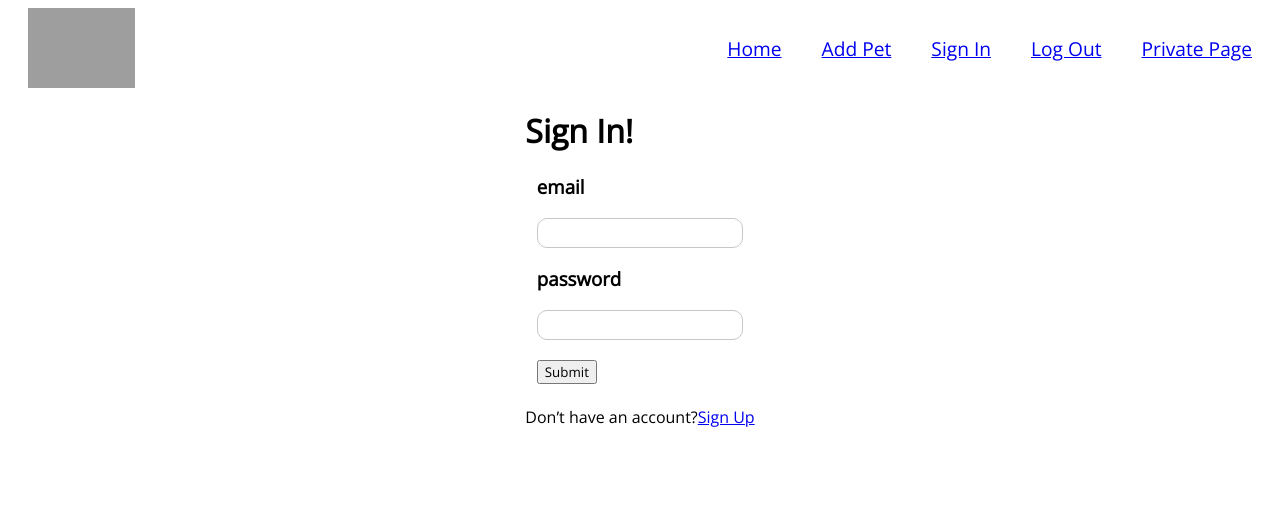
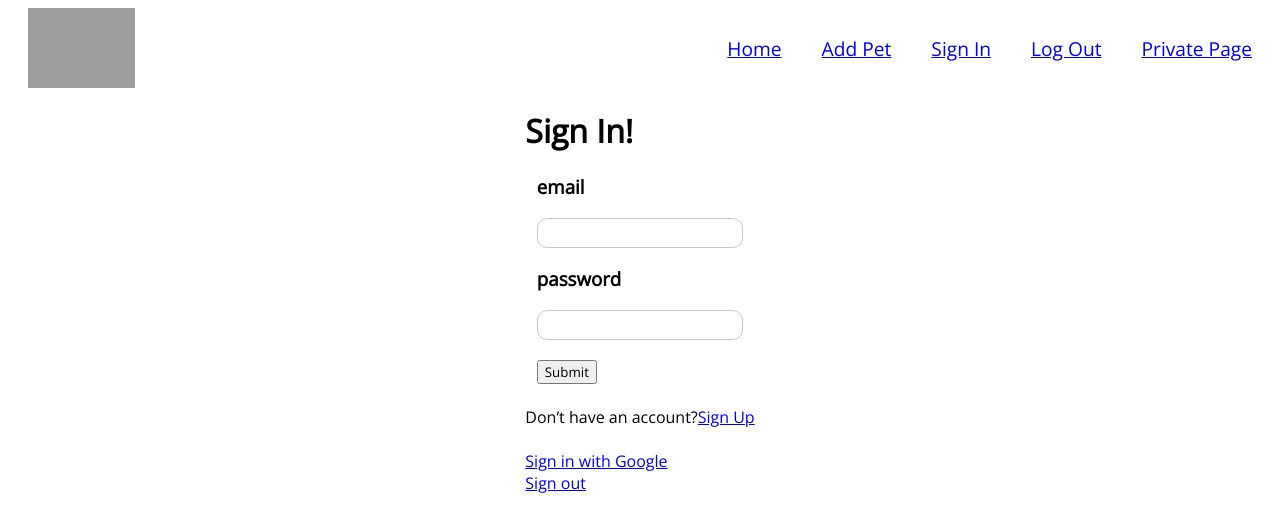
Before and after one commit to EvgenySok/next_dog, a Next.js app: page /signIn in a window 1280 px wide. Shown: the top 532 px of the page. Built offline with nearby package versions, Linux system fonts and the light colour scheme; no server answers; grey boxes are pictures that could not be loaded.

Commit message:
Google authorization added on client

```diff
--- a/pages/signIn/index.js
+++ b/pages/signIn/index.js
@@ -24,23 +24,47 @@ const SignIn = () => {
 		foo()
 	})
 
-	function onSignIn(googleUser) {
-		var id_token = googleUser.getAuthResponse().id_token;
-		console.log('id_token: ' + id_token); // Do not send to your backend! Use an ID token instead.
+	async function onSignIn() {
+		gapi.load('auth2', function () {
+			 gapi.auth2.init({
+				client_id: process.env.NEXT_PUBLIC_GOOGLE_CLIENT_ID,
+			}).then((res) => {
+				if (res.error) {
+					console.log('Google authorization error.', res.error)
+					return
+				}
 
-		var profile = googleUser.getBasicProfile();
-		console.log('profile: ' + profile); // Do not send to your backend! Use an ID token instead.
-		console.log('ID: ' + profile.getId()); // Do not send to your backend! Use an ID token instead.
-		console.log('Name: ' + profile.getName());
-		console.log('Image URL: ' + profile.getImageUrl());
-		console.log('Email: ' + profile.getEmail()); // This is null if the 'email' scope is not present.
+				const GoogleAuth = gapi.auth2.getAuthInstance()
+
+				const isSignedIn = GoogleAuth.isSignedIn.get()
+				console.log('isSignedIn: ' + isSignedIn)
+
+
+				const GoogleUser = GoogleAuth.currentUser.get()
+				console.log('GoogleUser: ' + JSON.stringify(GoogleUser, 2, 2))
+
+				const GoogleUserId = GoogleUser.getId()
+				console.log('GoogleUserId: ' + GoogleUserId)
+
+				const GoogleUserBasicProfile = GoogleUser.getBasicProfile()
+				console.log('GoogleUserBasicProfile: ' + GoogleUserBasicProfile)
+
+			})
+		})
+	}
+
+	function signOut() {
+		var auth2 = gapi.auth2.getAuthInstance();
+		auth2.signOut().then(function () {
+			console.log('User signed out.');
+		});
 	}
 
 	return (
-		<div>
+		<>
 			<Head>
-				<script src="https://apis.google.com/js/platform.js" async defer/>
-				<meta name="google-signin-client_id" content={process.env.NEXT_PUBLIC_GOOGLE_CLIENT_ID} />
+				<script src="https://apis.google.com/js/platform.js?onload=init" async defer></script>
+				{/* <meta name="google-signin-client_id" content={process.env.NEXT_PUBLIC_GOOGLE_CLIENT_ID} /> */}
 			</Head>
 
 			<div>
@@ -87,10 +111,13 @@ const SignIn = () => {
 
 					</div>
 					<br />
-					<div className="g-signin2" data-onsuccess="onSignIn" ></div>
+					<a href="#" onClick={onSignIn}>Sign in with Google</a>
+
+					<br />
+					<a href="#" onClick={signOut}>Sign out</a>
 				</div>
 			</div >
-		</div>
+		</>
 	)
 }
 
```
